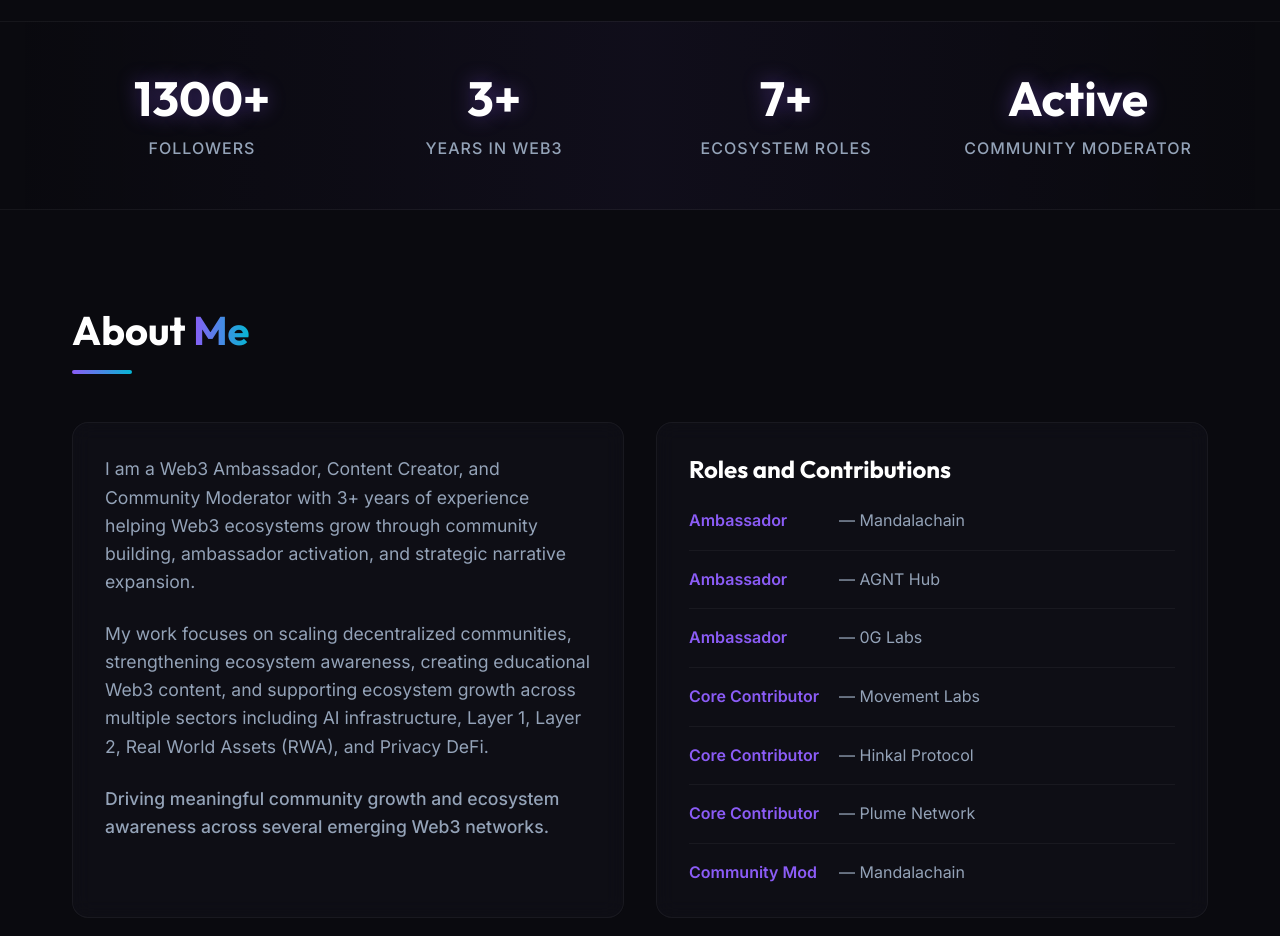
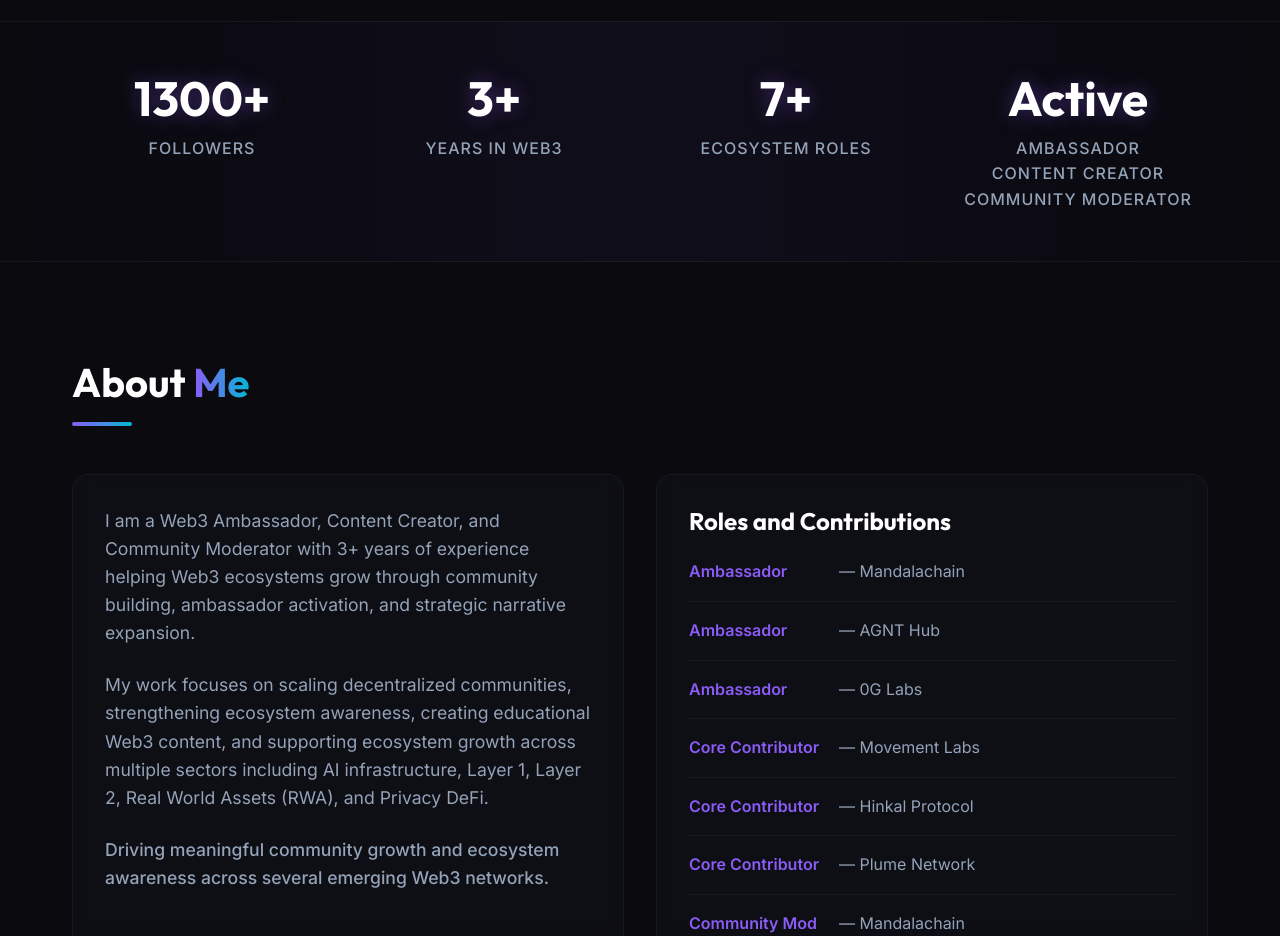
Before and after one commit to Rohith20051104/Crimson-shin-portfolio, a plain HTML site: page index.html in a window 1280 px wide. Shown: the part 860-1796 px from the top of the page. Drawn offline with Linux system fonts and the light colour scheme.

Commit message:
Update: Added Ambassador and Content Creator to Active stats

```diff
--- a/index.html
+++ b/index.html
@@ -88,7 +88,7 @@
                     </div>
                     <div class="stat-card">
                         <h3 class="stat-number glow-text">Active</h3>
-                        <p class="stat-label">Community Moderator</p>
+                        <p class="stat-label">Ambassador<br>Content Creator<br>Community Moderator</p>
                     </div>
                 </div>
             </div>
```
